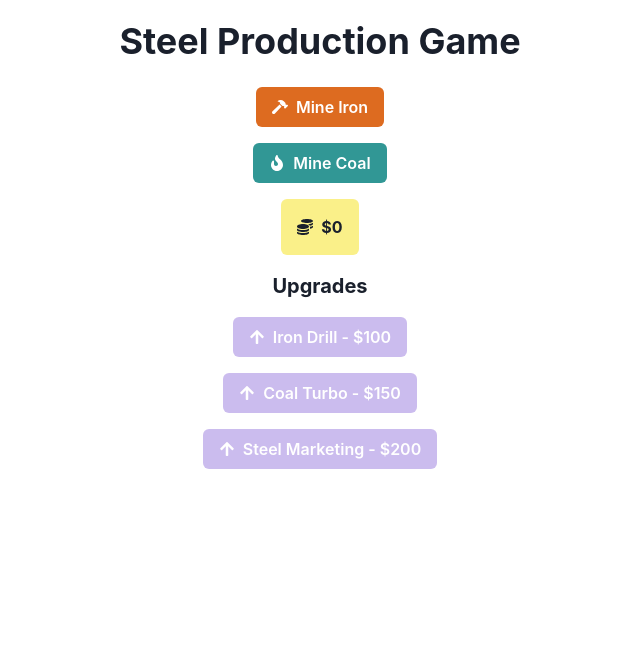
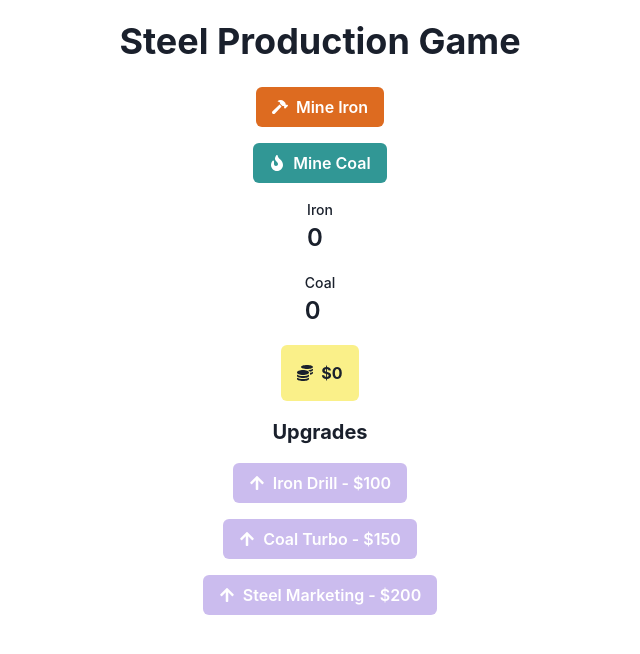
Before and after one commit to GPT-Engineer-App-Dev/steel-maker, a React (Vite) app: page / in a window 1280 px wide. Shown: the top 654 px of the page, without its empty margins (320-960 px from the left). Built offline with nearby package versions, Linux system fonts and the light colour scheme.

Commit message:
Created `IronDisplay` and `CoalDisplay` components to show the amount of iron and coal the player has. Updated the `Index` page to include these new components.
make it so you can see how much iron and coal you have

```diff
--- /dev/null
+++ b/src/components/CoalDisplay.jsx
@@ -0,0 +1,13 @@
+import React from 'react';
+import { Stat, StatLabel, StatNumber, StatGroup } from '@chakra-ui/react';
+
+const CoalDisplay = ({ coal }) => (
+  <StatGroup>
+    <Stat>
+      <StatLabel>Coal</StatLabel>
+      <StatNumber>{coal}</StatNumber>
+    </Stat>
+  </StatGroup>
+);
+
+export default CoalDisplay;
--- /dev/null
+++ b/src/components/IronDisplay.jsx
@@ -0,0 +1,13 @@
+import React from 'react';
+import { Stat, StatLabel, StatNumber, StatGroup } from '@chakra-ui/react';
+
+const IronDisplay = ({ iron }) => (
+  <StatGroup>
+    <Stat>
+      <StatLabel>Iron</StatLabel>
+      <StatNumber>{iron}</StatNumber>
+    </Stat>
+  </StatGroup>
+);
+
+export default IronDisplay;
--- a/src/pages/Index.jsx
+++ b/src/pages/Index.jsx
@@ -1,6 +1,8 @@
 import React, { useState } from "react";
 import { Button, Container, Heading, Stack, useToast } from "@chakra-ui/react";
 import MoneyDisplay from "../components/MoneyDisplay";
+import IronDisplay from "../components/IronDisplay";
+import CoalDisplay from "../components/CoalDisplay";
 import { FaHammer, FaFire, FaMountain, FaCoins } from "react-icons/fa";
 import Upgrades from "../components/Upgrades";
 
@@ -69,6 +71,8 @@ const Index = () => {
         <Button leftIcon={<FaFire />} colorScheme="teal" onClick={mineCoal}>
           Mine Coal
         </Button>
+        <IronDisplay iron={iron} />
+        <CoalDisplay coal={coal} />
         <MoneyDisplay money={money} />
         <Upgrades money={money} onPurchaseUpgrade={purchaseUpgrade} />
       </Stack>
```
